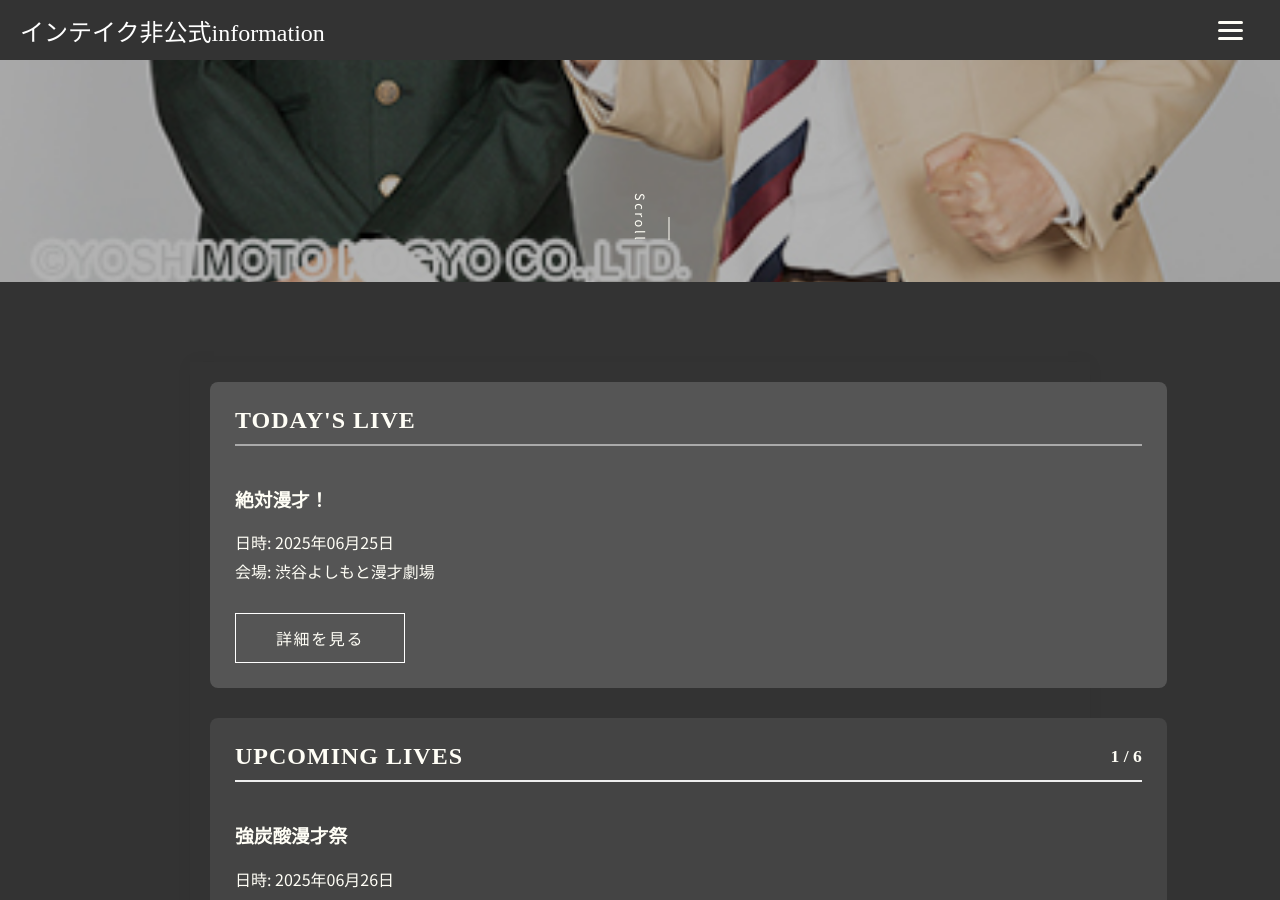
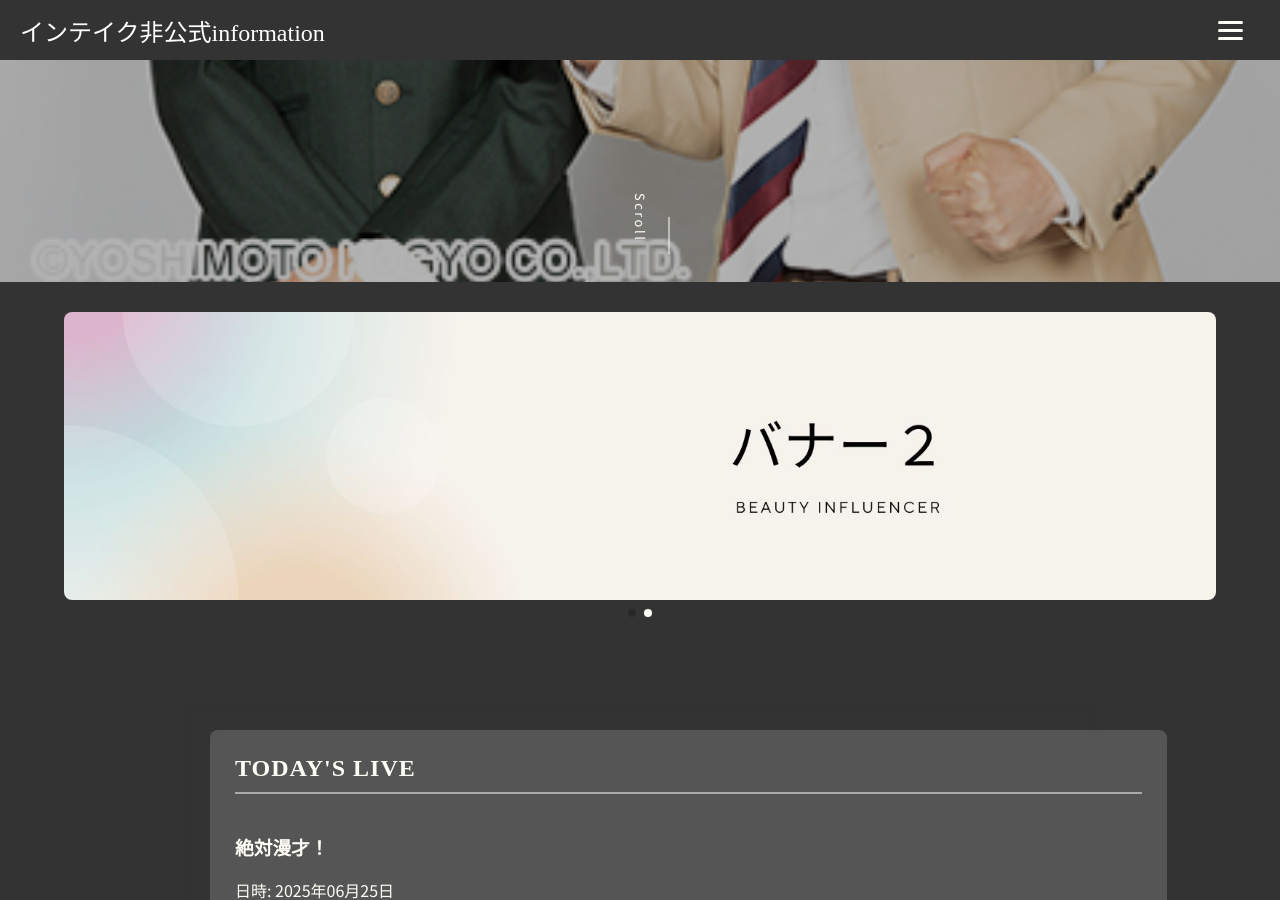
Before and after one commit to unofficial-info/intake_information, a Jekyll site: the page built from index.html, in a window 1280 px wide and 900 px high, scrolled down 678 px. Built offline with Jekyll 4.4.1, drawn with Linux system fonts in a browser that asks for light colours; some web fonts are replaced.

Commit message:
add トップにバナーを表示

```diff
--- /dev/null
+++ b/_data/banners.yml
@@ -0,0 +1,6 @@
+- image: "banner1.png"
+  url: "/live.html"
+  alt: "ライブツアー開催中"
+- image: "banner2.jpg"
+  url: "/news.html"
+  alt: "新曲リリース"
--- /dev/null
+++ b/_includes/banner_slider.html
@@ -0,0 +1,12 @@
+<div class="swiper-container">
+  <div class="swiper-wrapper">
+    {% for banner in site.data.banners %}
+      <div class="swiper-slide">
+        <a href="{{ banner.url | relative_url }}">
+          <img src="{{ site.baseurl }}/assets/images/{{ banner.image }}" alt="{{ banner.alt }}">
+        </a>
+      </div>
+    {% endfor %}
+  </div>
+  <div class="swiper-pagination"></div>
+</div>
--- a/_layouts/default.html
+++ b/_layouts/default.html
@@ -4,6 +4,8 @@
   <meta charset="UTF-8">
   <meta name="viewport" content="width=device-width, initial-scale=1.0">
   <title>{{ page.title }} - {{ site.title }}</title>
+
+  <link rel="stylesheet" href="https://unpkg.com/swiper/swiper-bundle.min.css">
 
   <link rel="stylesheet" href="{{ '/assets/css/style.css' | relative_url }}">
 
@@ -31,6 +33,7 @@
     <p>&copy; {{ site.time | date: '%Y' }} YOUR NAME. All Rights Reserved.</p>
   </footer>
 
+  <script src="https://unpkg.com/swiper/swiper-bundle.min.js"></script>
   <script src="{{ '/assets/js/script.js' | relative_url }}"></script>
 </body>
 </html>
--- a/assets/css/style.css
+++ b/assets/css/style.css
@@ -924,3 +924,46 @@ body {
 .live-card:last-child .card-swipe-prompt {
   display: none;
 }
+
+/* --- トップページのスライダー --- */
+.swiper-container {
+  width: 100%;
+
+  /* 要望2: バナーの上に30pxの余白を追加 */
+  margin-top: 30px;
+  margin-bottom: 40px;
+
+  /* 要望1: 点々の位置を正しくするために、コンテナを位置の基準にする */
+  position: relative;
+  /* 点々を表示するためのスペースをコンテナの下に確保 */
+  padding-bottom: 30px;
+}
+
+.swiper-slide {
+  /* 要望3: 中の画像を中央揃えにするための準備 */
+  text-align: center;
+}
+
+.swiper-slide img {
+  display: block;
+  height: auto;
+
+  /* 要望3: 画像の最大幅をコンテナの90%に制限し、少し小さくする */
+  max-width: 90%;
+
+  /* 要望3: 画像を左右中央に配置する */
+  margin: 0 auto;
+
+  border-radius: 8px; /* 画像の角を少し丸めるとお洒落です */
+}
+
+/* 要望1: 点々の位置を調整 */
+.swiper-pagination {
+  /* 位置をコンテナの下端から10px上に指定 */
+  bottom: 10px;
+}
+
+/* ページネーションの点々の色を変える */
+.swiper-pagination-bullet-active {
+  background-color: var(--white);
+}
--- a/assets/js/script.js
+++ b/assets/js/script.js
@@ -108,3 +108,18 @@ function setupPaginationIndicator(scrollerId) {
 // 作成した関数を、それぞれのスライダーIDで呼び出す
 setupPaginationIndicator("todays-live-scroller");
 setupPaginationIndicator("upcoming-lives-scroller");
+
+// --- トップページのスライダー設定 ---
+if (document.querySelector(".swiper-container")) {
+  const swiper = new Swiper(".swiper-container", {
+    loop: true,
+    autoplay: {
+      delay: 4000,
+      disableOnInteraction: false,
+    },
+    pagination: {
+      el: ".swiper-pagination",
+      clickable: true,
+    },
+  });
+}
--- a/index.html
+++ b/index.html
@@ -10,6 +10,8 @@ title: Home
     <a href="#live-info" class="scroll-down"><span>Scroll</span></a>
 </section>
 
+{% include banner_slider.html %}
+
 {% include live_info_section.html %}
 
 {% include news_section.html %}
```
Also changed, not shown: assets/images/banner1.png (added), assets/images/banner2.jpg (added), 3 other files.
